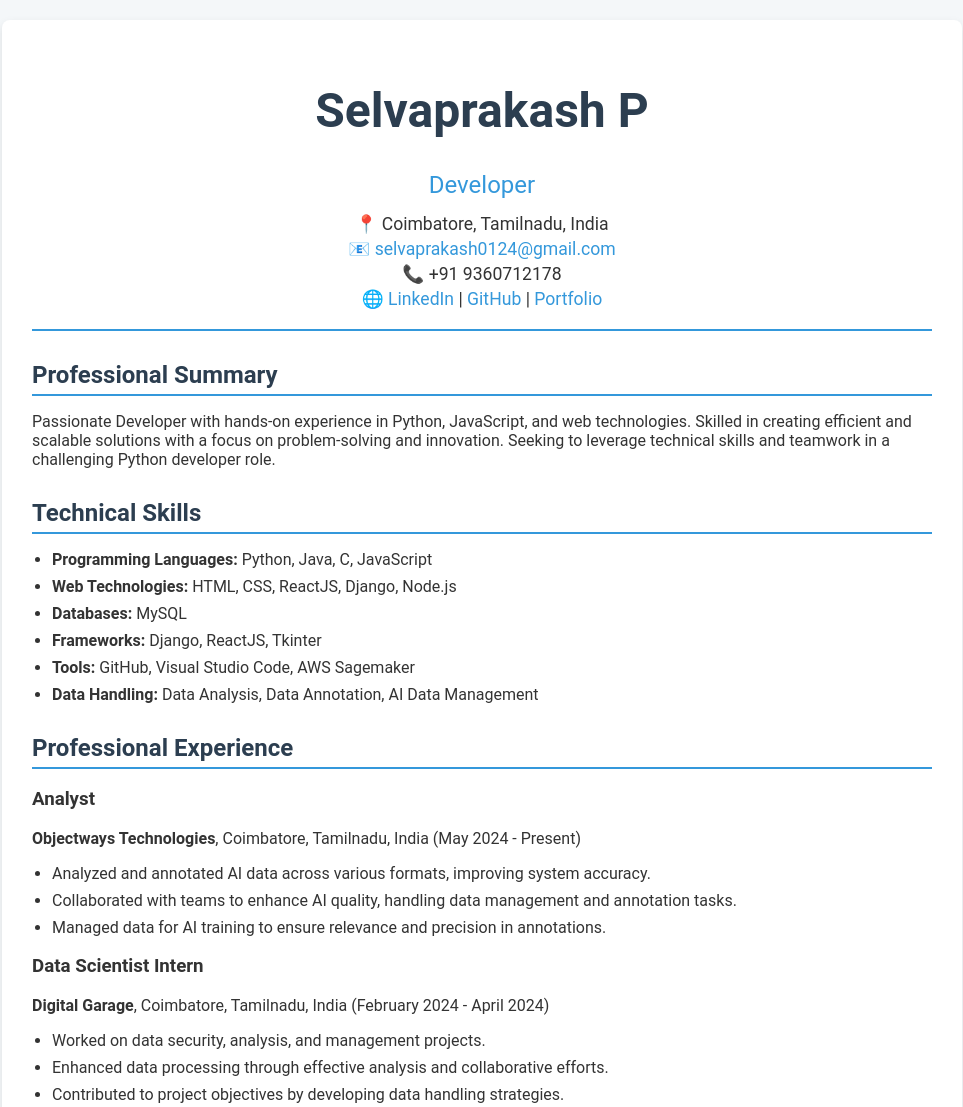
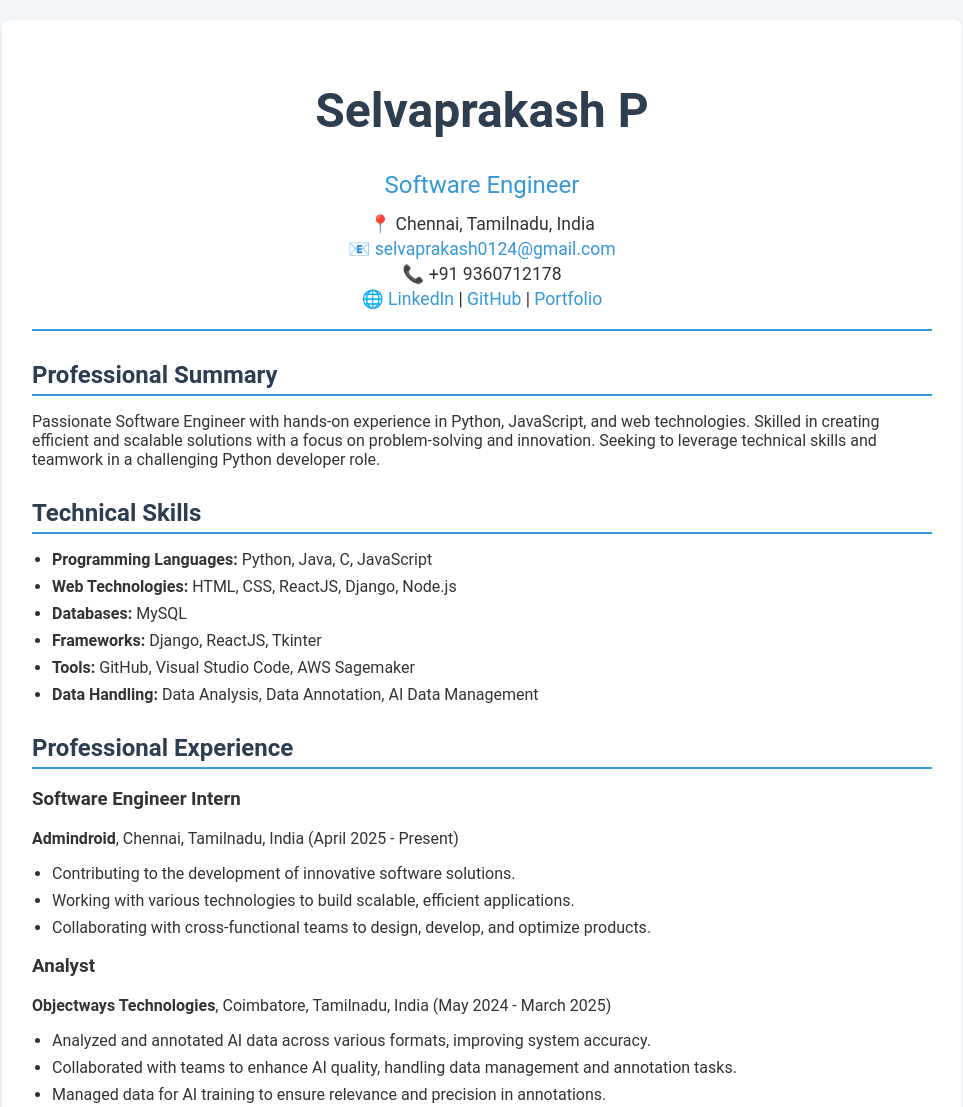
Before and after one commit to Selvasaha/resume, a plain HTML site: page index.html in a window 1280 px wide. Shown: the top 1107 px of the page, without its empty margins (158-1121 px from the left). Drawn offline with Linux system fonts and the light colour scheme; a script that the page names is missing.

Commit message:
Update index.html
Admindroid

```diff
--- a/index.html
+++ b/index.html
@@ -3,16 +3,16 @@
 <head>
     <meta charset="UTF-8">
     <meta name="viewport" content="width=device-width, initial-scale=1.0">
-    <title>Selvaprakash P - Developer Resume</title>
+    <title>Selvaprakash P - Software Engineer Resume</title>
     <link rel="stylesheet" href="styles.css">
 </head>
 <body>
     <div class="container">
         <header>
             <h1>Selvaprakash P</h1>
-            <p class="subtitle">Developer</p>
+            <p class="subtitle">Software Engineer</p>
             <div class="contact-info">
-                <p>📍 Coimbatore, Tamilnadu, India</p>
+                <p>📍 Chennai, Tamilnadu, India</p>
                 <p>📧 <a href="mailto:selvaprakash0124@gmail.com">selvaprakash0124@gmail.com</a></p>
                 <p>📞 +91 9360712178</p>
                 <p>🌐 <a href="https://linkedin.com/in/selvaprakash-p">LinkedIn</a> | <a href="https://github.com/selvasaha">GitHub</a> | <a href="https://selvasaha.github.io/portfolio">Portfolio</a></p>
@@ -21,7 +21,7 @@
 
         <section>
             <h2>Professional Summary</h2>
-            <p>Passionate Developer with hands-on experience in Python, JavaScript, and web technologies. Skilled in creating efficient and scalable solutions with a focus on problem-solving and innovation. Seeking to leverage technical skills and teamwork in a challenging Python developer role.</p>
+            <p>Passionate Software Engineer with hands-on experience in Python, JavaScript, and web technologies. Skilled in creating efficient and scalable solutions with a focus on problem-solving and innovation. Seeking to leverage technical skills and teamwork in a challenging Python developer role.</p>
         </section>
 
         <section>
@@ -39,8 +39,16 @@
         <section>
             <h2>Professional Experience</h2>
             <div class="experience">
+                <h3>Software Engineer Intern</h3>
+                <p><strong>Admindroid</strong>, Chennai, Tamilnadu, India <span>(April 2025 - Present)</span></p>
+                <ul>
+                    <li>Contributing to the development of innovative software solutions.</li>
+                    <li>Working with various technologies to build scalable, efficient applications.</li>
+                    <li>Collaborating with cross-functional teams to design, develop, and optimize products.</li>
+                </ul>
+
                 <h3>Analyst</h3>
-                <p><strong>Objectways Technologies</strong>, Coimbatore, Tamilnadu, India <span>(May 2024 - Present)</span></p>
+                <p><strong>Objectways Technologies</strong>, Coimbatore, Tamilnadu, India <span>(May 2024 - March 2025)</span></p>
                 <ul>
                     <li>Analyzed and annotated AI data across various formats, improving system accuracy.</li>
                     <li>Collaborated with teams to enhance AI quality, handling data management and annotation tasks.</li>
@@ -99,7 +107,7 @@
         </section>
 
         <footer>
-            <p>&copy; 2024 Selvaprakash P. All rights reserved.</p>
+            <p>&copy; 2025 Selvaprakash P. All rights reserved.</p>
         </footer>
     </div>
     <script src="script.js"></script>
```
